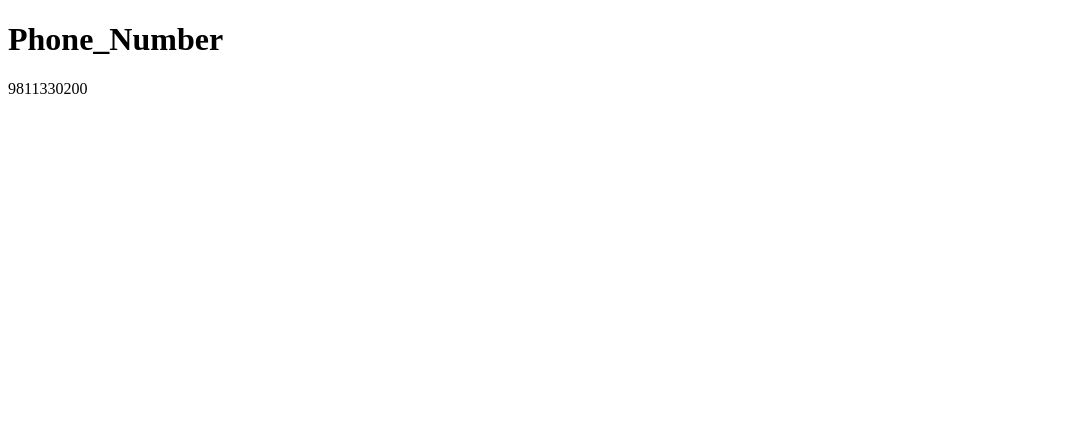
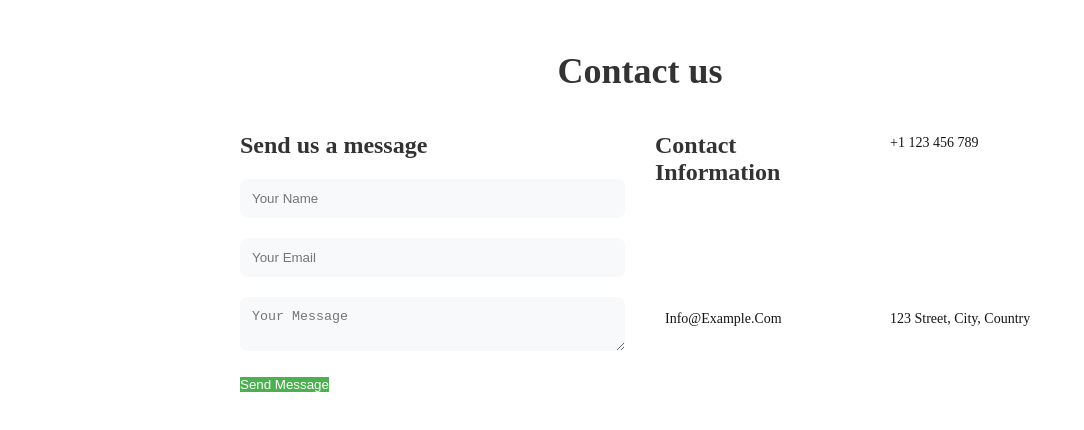
Before and after one commit to Pamelarai/tassk, a plain HTML site: page contact.html in a window 1280 px wide. Shown: the whole page, without its empty margins (0-1084 px from the left). Drawn offline with Linux system fonts and the light colour scheme.

Commit message:
Add files via upload

```diff
--- a/contact.html
+++ b/contact.html
@@ -4,9 +4,38 @@
     <meta charset="UTF-8">
     <meta name="viewport" content="width=device-width, initial-scale=1.0">
     <title>Document</title>
+    <link rel="stylesheet" href="style.css">
 </head>
 <body>
-    <h1>Phone_Number</h1>
-    <p>9811330200</p>
+    <section class="contact-us">
+        <div class="container">
+            <h2>Contact us</h2>
+            <div class="contact-wrapper">
+                <div class="contact-form">
+                    <h3>Send us a message</h3>
+                    <form>
+                        <div class="form-group">
+                            <input type="text" name="name" placeholder="Your Name">
+                        </div>
+                        <div class="form-group">
+                            <input type="email" name="email" placeholder="Your Email">
+                        </div>
+                        <div class="form-group">
+                            <textarea name="message" placeholder="Your Message"></textarea>
+                        </div>
+                        <button type="submit">Send Message</button>
+                    </form>
+                </div>
+                <div class="contact-info">
+                    <h3>Contact Information</h3>
+                    <p><i class="fas fa-phone"></i>+1 123 456 789</p>
+                    <p><i class="fas fa-envelope"></i>info@example.com</p>
+                    <p><i class="fas fa-map-markey-alt"></i>123 Street, City, Country</p>
+
+
+                </div>
+            </div>
+        </div>
+    </section>
 </body>
 </html>
```
